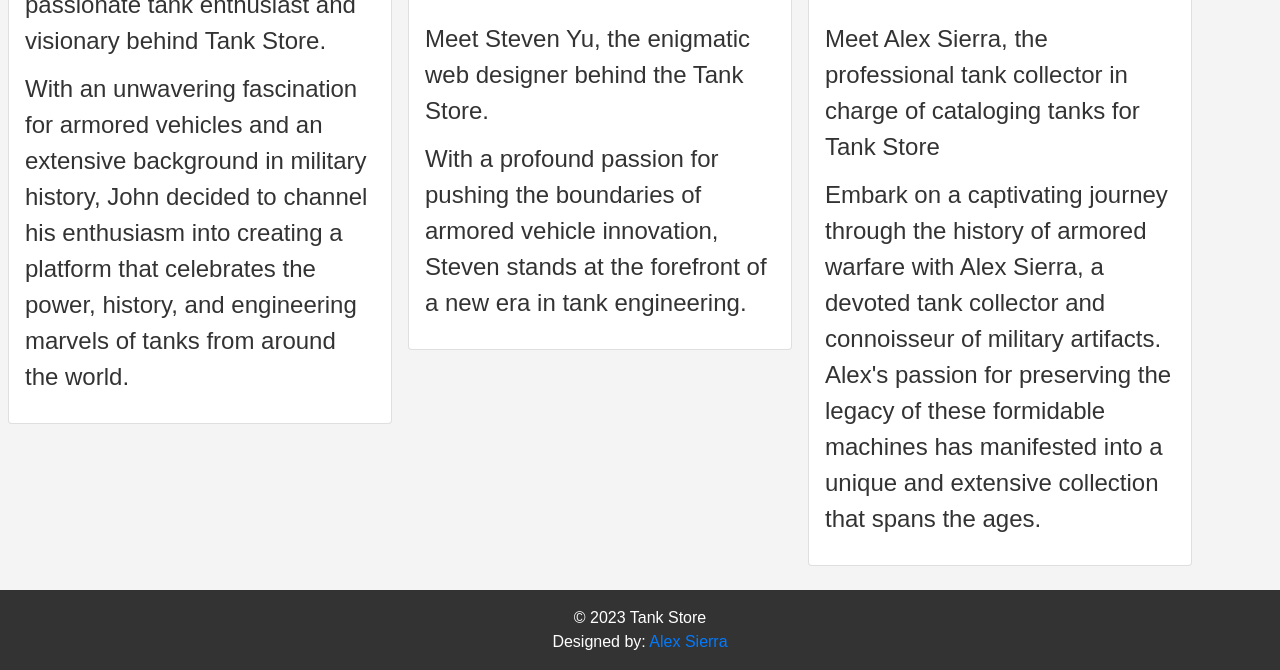
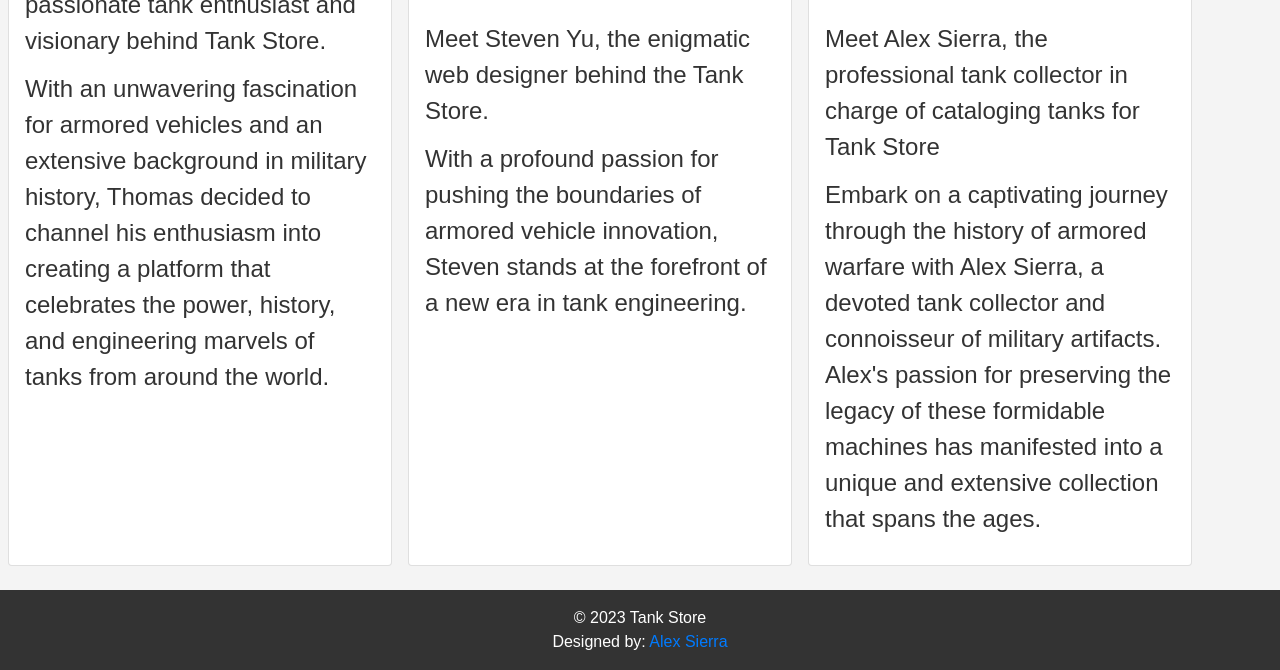
Before and after one commit to thomasm1248/web-dev-final-project, a plain HTML site: page about.html in a window 1280 px wide. Shown: the part 713-1383 px from the top of the page. Drawn offline with nearby package versions, Linux system fonts and the light colour scheme.

Commit message:
changed card height

```diff
--- a/about.html
+++ b/about.html
@@ -56,7 +56,7 @@
                     <h2>Thomas Mason</h2>
                     <img src="images/ThomasProfilePic.png" alt="Thomas profile picture"><br>
                     <p>Meet Thomas Mason, the passionate tank enthusiast and visionary behind Tank Store.</p>
-                    <p>With an unwavering fascination for armored vehicles and an extensive background in military history, John decided to channel his enthusiasm into creating a platform that celebrates the power, history, and engineering marvels of tanks from around the world.</p>
+                    <p>With an unwavering fascination for armored vehicles and an extensive background in military history, Thomas decided to channel his enthusiasm into creating a platform that celebrates the power, history, and engineering marvels of tanks from around the world.</p>
                 </section>
             </a>
 
--- a/css/styles.css
+++ b/css/styles.css
@@ -327,6 +327,7 @@ footer {
 
     .team {
         display: flex;
+        align-items: stretch;
     }
 
     .team .card {
@@ -334,6 +335,7 @@ footer {
         margin: auto .5em;
         display: flex;
         width: 30vw;
+        height: 100%;
     }
 
     .team img {
```
